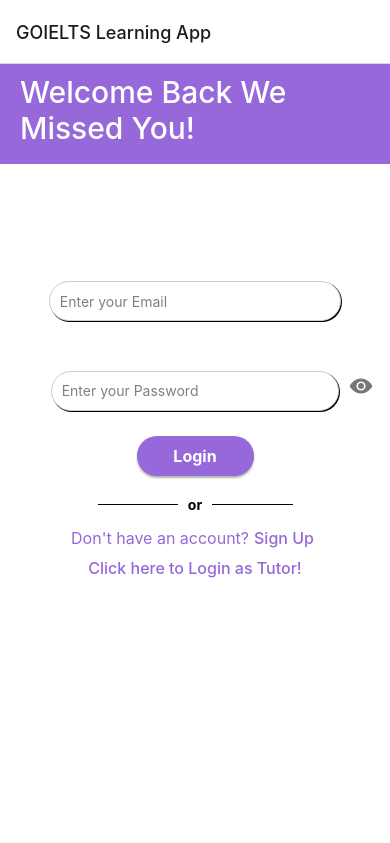
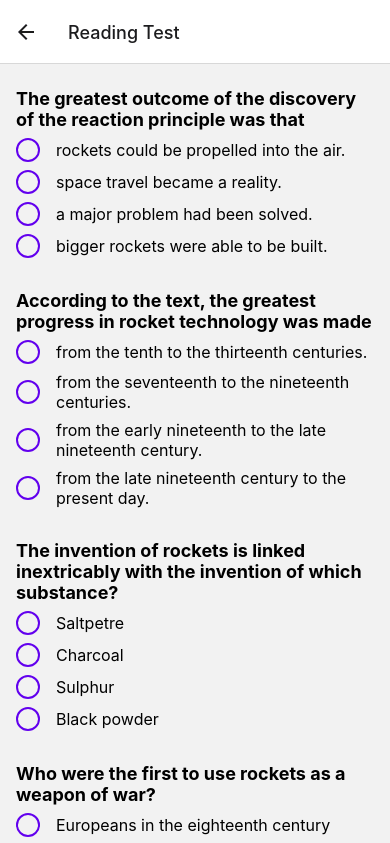
Before and after one commit to sahibjeetsingh99/GOielts, a React Native app: screen /SampleTest in a window 390 px wide. Shown: the top 843 px of the page. Built offline with nearby package versions, Linux system fonts and the light colour scheme.

Commit message:
New updates made to different functionalities of app

```diff
--- a/App.js
+++ b/App.js
@@ -10,12 +10,13 @@ import TutorLogin from "./components/TutorLogin";
 import TutorHome from "./components/TutorHome";
 import TutorSpeaking from "./components/TutorSpeaking";
 import NativeSpeaker from "./components/NativeSpeaker";
-import LeaderboardPage from './components/LeaderBoard';
-import Reading from './components/Reading';
-import Listening from './components/Listening';
-import Writing from './components/Writing';
-import SectionContentScreen from './components/SectionContentScreen';
-import Premium from './components/Premium';
+import LeaderboardPage from "./components/LeaderBoard";
+import Reading from "./components/Reading";
+import Listening from "./components/Listening";
+import Writing from "./components/Writing";
+import SectionContentScreen from "./components/SectionContentScreen";
+import Premium from "./components/Premium";
+import SampleTest from "./components/SampleTest";
 
 const Stack = createStackNavigator();
 const App = () => {
@@ -56,7 +57,7 @@ const App = () => {
         <Stack.Screen
           name="LeaderBoard"
           component={LeaderboardPage}
-          options={{ title: 'LeaderBoard' }}
+          options={{ title: "LeaderBoard" }}
         />
 
         <Stack.Screen
@@ -81,21 +82,27 @@ const App = () => {
           name="SectionContentScreen"
           component={SectionContentScreen}
           //options={{ title: 'Section Content' }}        />
-          options={({ route }) => ({ title: 'Reading Passage' })} />
+          options={({ route }) => ({ title: "Reading Passage" })}
+        />
         <Stack.Screen
           name="NativeSpeaker"
           component={NativeSpeaker}
           options={{ title: "Native Speaker Section" }}
         />
-              <Stack.Screen
+        <Stack.Screen
           name="TutorSpeaking"
           component={TutorSpeaking}
           options={{ title: "Speaking Session" }}
         />
-             <Stack.Screen
+        <Stack.Screen
           name="PremiumPage"
           component={Premium}
           options={{ title: "Premium" }}
+        />
+        <Stack.Screen
+          name="SampleTest"
+          component={SampleTest}
+          options={{ title: "Reading Test" }}
         />
       </Stack.Navigator>
     </NavigationContainer>
--- a/components/Reading.js
+++ b/components/Reading.js
@@ -103,7 +103,24 @@ if (!firebase.apps.length) {
         <Text style={styles.sectionName}>{section.name}</Text>
       </TouchableOpacity>
     ))}
-
+   <TouchableOpacity
+        style={styles.sectionContainer}
+        onPress={() => navigation.navigate('SampleTest')}
+      >
+        <Text style={styles.takeTestButtonText}>Take Test for Section 1</Text>
+      </TouchableOpacity>
+      <TouchableOpacity
+        style={styles.sectionContainer}
+        onPress={() => navigation.navigate('SampleTest')}
+      >
+        <Text style={styles.takeTestButtonText}>Take Test for Section 2</Text>
+      </TouchableOpacity>
+      <TouchableOpacity
+        style={styles.sectionContainer}
+        onPress={() => navigation.navigate('SampleTest')}
+      >
+        <Text style={styles.takeTestButtonText}>Take Test for Section 3</Text>
+      </TouchableOpacity>
 <Text style={styles.practiceTestTitle}>Practice Test 2</Text>
     {PracticeTest2.map((section) => (
       <TouchableOpacity
@@ -114,7 +131,24 @@ if (!firebase.apps.length) {
         <Text style={styles.sectionName}>{section.name}</Text>
       </TouchableOpacity>
     ))}
-
+  <TouchableOpacity
+        style={styles.sectionContainer}
+        onPress={() => navigation.navigate('SampleTest')}
+      >
+        <Text style={styles.takeTestButtonText}>Take Test for Section 1</Text>
+      </TouchableOpacity>
+      <TouchableOpacity
+        style={styles.sectionContainer}
+        onPress={() => navigation.navigate('SampleTest')}
+      >
+        <Text style={styles.takeTestButtonText}>Take Test for Section 2</Text>
+      </TouchableOpacity>
+      <TouchableOpacity
+        style={styles.sectionContainer}
+        onPress={() => navigation.navigate('SampleTest')}
+      >
+        <Text style={styles.takeTestButtonText}>Take Test for Section 3</Text>
+      </TouchableOpacity>
   <Text style={styles.practiceTestTitle}>Practice Test 3</Text>
     {PracticeTest3.map((section) => (
       <TouchableOpacity
@@ -125,7 +159,24 @@ if (!firebase.apps.length) {
         <Text style={styles.sectionName}>{section.name}</Text>
       </TouchableOpacity>
     ))}
-
+   <TouchableOpacity
+        style={styles.sectionContainer}
+        onPress={() => navigation.navigate('SampleTest')}
+      >
+        <Text style={styles.takeTestButtonText}>Take Test for Section 1</Text>
+      </TouchableOpacity>
+      <TouchableOpacity
+        style={styles.sectionContainer}
+        onPress={() => navigation.navigate('SampleTest')}
+      >
+        <Text style={styles.takeTestButtonText}>Take Test for Section 2</Text>
+      </TouchableOpacity>
+      <TouchableOpacity
+        style={styles.sectionContainer}
+        onPress={() => navigation.navigate('SampleTest')}
+      >
+        <Text style={styles.takeTestButtonText}>Take Test for Section 3</Text>
+      </TouchableOpacity>
     </View>
   );
 };
@@ -135,7 +186,8 @@ const styles = StyleSheet.create({
       flex: 1,
       alignItems: 'center',
       justifyContent: 'flex-start',
-      padding: 16,
+      padding: 5,
+      minHeight: 1000,
     },
     headerContainer: {
       flexDirection: 'row',
--- /dev/null
+++ b/components/SampleTest.js
@@ -0,0 +1,175 @@
+import React, { useState } from 'react';
+import { View, Text, StyleSheet, TouchableOpacity, ScrollView } from 'react-native';
+
+const RadioButton = ({ value, onPress, selected }) => {
+  const handlePress = () => {
+    onPress(value);
+  };
+
+  return (
+    <TouchableOpacity style={styles.radioButton} onPress={handlePress}>
+      {selected ? <View style={styles.radioDot} /> : null}
+    </TouchableOpacity>
+  );
+};
+
+const questions = [
+  {
+    question: 'The greatest outcome of the discovery of the reaction principle was that',
+    options: [
+      'rockets could be propelled into the air.',
+      'space travel became a reality.',
+      'a major problem had been solved.',
+      'bigger rockets were able to be built.',
+    ],
+    correctAnswer: 1,
+  },
+  {
+    question: 'According to the text, the greatest progress in rocket technology was made',
+    options: [
+      'from the tenth to the thirteenth centuries.',
+      'from the seventeenth to the nineteenth centuries.',
+      'from the early nineteenth to the late nineteenth century.',
+      'from the late nineteenth century to the present day.',
+    ],
+    correctAnswer: 2,
+  },
+  {
+    question: 'The invention of rockets is linked inextricably with the invention of which substance?',
+    options: [
+      'Saltpetre',
+      'Charcoal',
+      'Sulphur',
+      'Black powder',
+    ],
+    correctAnswer: 3,
+  },
+  {
+    question: 'Who were the first to use rockets as a weapon of war?',
+    options: [
+      'Europeans in the eighteenth century',
+      'Americans in the mid-nineteenth century',
+      'Indians in the late eighteenth century',
+      'Chinese in the thirteenth century',
+    ],
+    correctAnswer: 2,
+  },
+];
+
+const SampleTest = () => {
+  const [score, setScore] = useState(0);
+  const [selectedAnswers, setSelectedAnswers] = useState(Array(questions.length).fill(null));
+
+  const handleAnswer = (questionIndex, answerIndex) => {
+    const newSelectedAnswers = [...selectedAnswers];
+    newSelectedAnswers[questionIndex] = answerIndex;
+    setSelectedAnswers(newSelectedAnswers);
+  };
+
+  const handleSubmit = () => {
+    let newScore = 0;
+    selectedAnswers.forEach((selectedAnswer, index) => {
+      if (selectedAnswer === questions[index].correctAnswer) {
+        newScore++;
+      }
+    });
+    setScore(newScore);
+  };
+
+  const isAllQuestionsAnswered = selectedAnswers.every((selectedAnswer) => selectedAnswer !== null);
+
+  return (
+    <ScrollView contentContainerStyle={styles.container}>
+      {questions.map((question, index) => (
+        <View key={index} style={styles.questionContainer}>
+          <Text style={styles.questionText}>{question.question}</Text>
+          {question.options.map((option, optionIndex) => (
+            <TouchableOpacity
+              key={optionIndex}
+              style={styles.optionContainer}
+              onPress={() => handleAnswer(index, optionIndex)}
+            >
+              <RadioButton
+                value={optionIndex}
+                onPress={(value) => handleAnswer(index, value)}
+                selected={selectedAnswers[index] === optionIndex}
+              />
+              <Text style={styles.optionText}>{option}</Text>
+            </TouchableOpacity>
+          ))}
+        </View>
+      ))}
+      {isAllQuestionsAnswered && (
+        <TouchableOpacity style={styles.submitButton} onPress={handleSubmit}>
+          <Text style={styles.submitButtonText}>Submit</Text>
+        </TouchableOpacity>
+      )}
+      <Text style={styles.scoreText}>
+        Your IELTS Score: {score} / {questions.length}
+      </Text>
+    </ScrollView>
+  );
+};
+
+const styles = StyleSheet.create({
+  container: {
+    flex: 1,
+    paddingHorizontal: 16,
+    paddingVertical: 24,
+    minHeight: 1000,
+  },
+  questionContainer: {
+    marginBottom: 24,
+  },
+  questionText: {
+    fontSize: 18,
+    fontWeight: 'bold',
+    marginBottom: 8,
+  },
+  optionContainer: {
+    flexDirection: 'row',
+    alignItems: 'center',
+    marginBottom: 8,
+  },
+  optionText: {
+    fontSize: 16,
+    marginLeft: 8,
+  },
+  radioButton: {
+    width: 24,
+    height: 24,
+    borderWidth: 2,
+    borderColor: '#6200ee',
+    borderRadius: 12,
+    justifyContent: 'center',
+    alignItems: 'center',
+    marginRight: 8,
+  },
+  radioDot: {
+    width: 12,
+    height: 12,
+    borderRadius: 6,
+    backgroundColor: '#6200ee',
+  },
+  submitButton: {
+    backgroundColor: '#6200ee',
+    paddingHorizontal: 16,
+    paddingVertical: 8,
+    borderRadius: 8,
+    alignSelf: 'center',
+    marginTop: 16,
+  },
+  submitButtonText: {
+    color: 'white',
+    fontWeight: 'bold',
+    fontSize: 18,
+  },
+  scoreText: {
+    fontSize: 20,
+    fontWeight: 'bold',
+    textAlign: 'center',
+    marginTop: 16,
+  },
+});
+
+export default SampleTest;
--- a/components/Settings.js
+++ b/components/Settings.js
@@ -1,4 +1,4 @@
-import React from 'react';
+import React, { useEffect, useState } from 'react';
 import {
   StyleSheet,
   SafeAreaView,
@@ -9,8 +9,10 @@ import {
   Image,
   Switch,
 } from 'react-native';
+import { getDatabase, ref, onValue } from 'firebase/database';
 import { useNavigation } from '@react-navigation/native';
 import FeatherIcon from 'react-native-vector-icons/Feather';
+import { getAuth, onAuthStateChanged } from 'firebase/auth';
 
 const SECTIONS = [
   {
@@ -83,7 +85,7 @@ const SECTIONS = [
     items: [
       { icon: 'facebook', color: '#9768d9', label: 'Connect with Friends', type: 'link' },
       { icon: 'check-circle', color: '#9768d9', label: 'Leaderboard', type: 'link' },
-      { icon: 'share-2', color: '#9768d9', label: 'Share Achievements', type: 'link' },
+      { icon: 'share-2', color: '#9768d9', label: 'Share', type: 'link' },
     ],
   },
   {
@@ -115,11 +117,44 @@ const SECTIONS = [
   },
 ];
 
-export default function Example() {
+export default function Settings() {
   const navigation = useNavigation();
+  const [firstName, setFirstName] = useState('');
+  const [lastName, setLastName] = useState('');
 
+  useEffect(() => {
+    // Get the Firebase Auth instance
+    const auth = getAuth();
+
+    // Listen for changes in the user's authentication state
+    const unsubscribe = onAuthStateChanged(auth, (user) => {
+      if (user) {
+        // User is signed in, fetch user data from Realtime Database
+        const database = getDatabase();
+        const userRef = ref(database, `users/${user.uid}`);
+        onValue(userRef, (snapshot) => {
+          const userData = snapshot.val();
+          if (userData) {
+            setFirstName(userData.firstName);
+            setLastName(userData.lastName);
+          }
+        });
+      } else {
+        // User is signed out, you can handle this case if needed
+      }
+    });
+
+    // Clean up the subscription when the component unmounts
+    return () => unsubscribe();
+  }, []);
   const handleLogout = () => {
     navigation.navigate('Start');
+  };
+  const handlePremium = () => {
+    navigation.navigate('PremiumPage');
+  };
+  const handleLeader = () => {
+    navigation.navigate('LeaderBoard');
   };
   return (
     <SafeAreaView style={{ flex: 1 }}>
@@ -150,7 +185,7 @@ export default function Example() {
           </TouchableOpacity>
 
           <View style={styles.profileBody}>
-            <Text style={styles.profileName}>Suril Shukla</Text>
+            <Text style={styles.profileName}>{firstName} {lastName}</Text>
           </View>
         </View>
 
@@ -176,11 +211,17 @@ export default function Example() {
                     {type === 'boolean' && <Switch value={value} />}
 
                     {type === 'link' && (<TouchableOpacity
-                        onPress={() => {
+                        onPress={(navigation) => {
                           // handle onPress
                           if (label === 'Logout') {
                             handleLogout();
                           }
+                          if (label === 'Get Premium') {
+                           handlePremium();
+                          }
+                          if (label === 'Leaderboard') {
+                            handleLeader();
+                           }
                         }}
                       >
                       <FeatherIcon
```
Also changed, not shown: package.json (+8 -7 lines), 1 other file (tests, documents, lock files or other folders).
